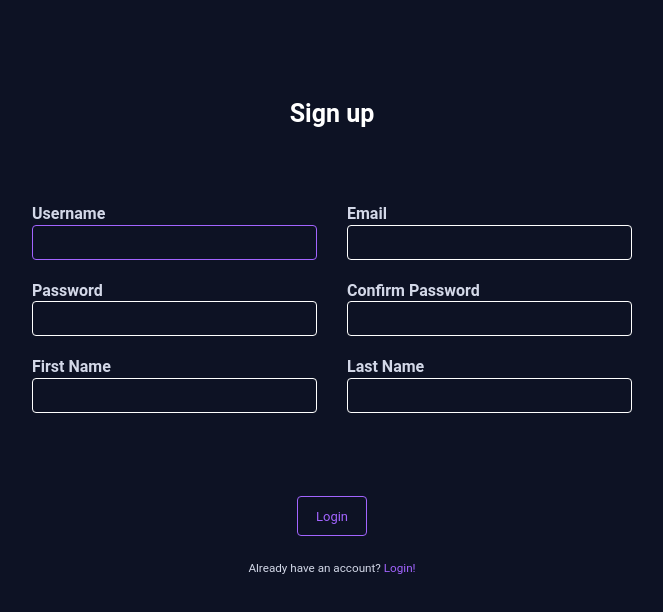
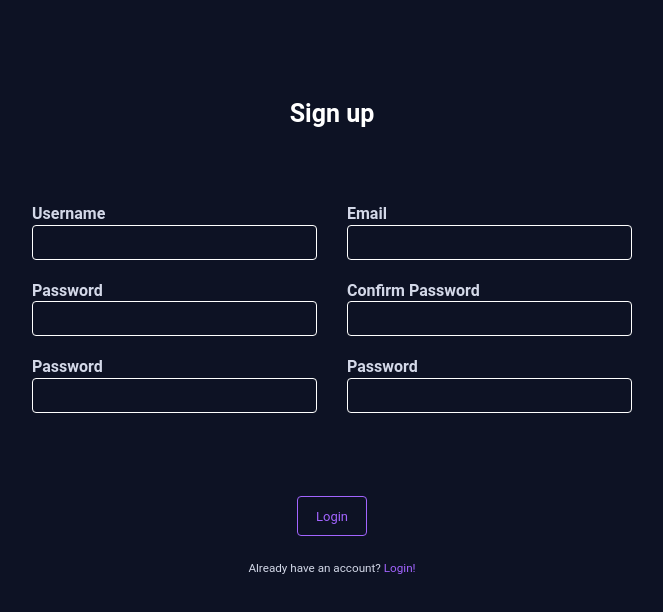
Before and after one commit to JosephBerm/client, a Next.js app: page /signup in a window 1280 px wide. Shown: the top 612 px of the page, without its empty margins (308-971 px from the left). Built offline with nearby package versions, Linux system fonts and the light colour scheme.

Commit message:
implementing validation into sign up page

```diff
--- a/app/signup/page.tsx
+++ b/app/signup/page.tsx
@@ -1,39 +1,26 @@
 'use client'
 
 import React, { useState } from 'react'
-
+import { useRouter } from 'next/navigation'
+import { setCookie } from 'cookies-next'
+import { Formik, Form } from 'formik'
+import Validations from '@/utilities/validationSchemas'
 import SignupForm from '@/classes/SignupForm'
 import instance from '@/services/httpService'
 import API from '@/services/api'
+import '@/styles/login.css'
 
-import { useRouter } from 'next/navigation'
-import { setCookie } from 'cookies-next'
-
-import InputTextBox from '@/components/InputTextBox'
-import '@/styles/login.css'
+import FormInputTextBox from '@/components/FormInputTextbox'
 
 const Page = () => {
 	const [form, setForm] = useState(new SignupForm())
-	const [passwordConfirmation, setPasswordConfirmation] = useState('')
 	const [isLoading, setIsLoading] = useState(false)
 	const router = useRouter()
 
-	const handleChange = (key: keyof SignupForm, value: string) => {
-		setForm((prevCredentials) => ({
-			...prevCredentials,
-			[key]: value,
-		}))
-	}
-
-	const handlePasswordConfirmation = (value: string) => {
-		setPasswordConfirmation(value)
-	}
-
-	const handleLogin = async (e: React.FormEvent<HTMLFormElement>) => {
-		e.preventDefault()
+	const handleLogin = async (values: SignupForm) => {
 		try {
 			setIsLoading(true)
-			const { data: authenticated } = await API.signup(form)
+			const { data: authenticated } = await API.signup(values)
 			console.log('authenticated', authenticated)
 			if (authenticated.payload) {
 				const JWTToken = authenticated.payload
@@ -60,53 +47,30 @@ const Page = () => {
 	return (
 		<div className='Signup'>
 			<h2 className='page-title'>Sign up</h2>
+			<Formik
+				initialValues={form}
+				validationSchema={Validations.signup}
+				onSubmit={(values, { setSubmitting }) => {
+					handleLogin(values)
+					setSubmitting(false)
+				}}>
+				{({ isSubmitting }) => (
+					<Form className='min-h-96 flex flex-col w-full relative'>
+						<div className='two-sided'>
+							<FormInputTextBox label='Username' name='username' />
 
-			<form className='min-h-96 flex flex-col w-full relative' onSubmit={handleLogin}>
-				<div className='two-sided'>
-					<InputTextBox
-						type='text'
-						label='Username'
-						value={form.username}
-						handleChange={(value) => handleChange('username', value)}
-						autofocused={true}
-					/>
-					<InputTextBox
-						type='text'
-						label='Email'
-						value={form.email}
-						handleChange={(value) => handleChange('email', value)}
-					/>
+							<FormInputTextBox label='Email' name='email' />
 						</div>
 						<div className='two-sided'>
-					<InputTextBox
-						type='password'
-						label='Password'
-						value={form.password}
-						handleChange={(value) => handleChange('password', value)}
-					/>
+							<FormInputTextBox label='Password' name='password' type='password' />
 
-					<InputTextBox
-						type='password'
-						label='Confirm Password'
-						value={passwordConfirmation}
-						handleChange={(value) => handlePasswordConfirmation(value)}
-					/>
+							<FormInputTextBox label='Confirm Password' name='confirmPassword' type='password' />
 						</div>
 
 						<div className='two-sided'>
-					<InputTextBox
-						type='text'
-						label='First Name'
-						value={form.firstName}
-						handleChange={(value) => handleChange('firstName', value)}
-					/>
+							<FormInputTextBox label='Password' name='firstName' />
 
-					<InputTextBox
-						type='text'
-						label='Last Name'
-						value={form.lastName}
-						handleChange={(value) => handleChange('lastName', value)}
-					/>
+							<FormInputTextBox label='Password' name='lastName' />
 						</div>
 
 						{/* <InputTextBox
@@ -128,7 +92,9 @@ const Page = () => {
 								</a>
 							</span>
 						</div>
-			</form>
+					</Form>
+				)}
+			</Formik>
 		</div>
 	)
 }
--- /dev/null
+++ b/src/components/FormInputTextbox.tsx
@@ -0,0 +1,71 @@
+'use client'
+
+import React, { useRef } from 'react'
+import { Formik, Form, Field, ErrorMessage } from 'formik'
+
+type inputMode = 'search' | 'email' | 'tel' | 'text' | 'url' | 'none' | 'numeric' | 'decimal' | undefined
+
+export interface InputType {
+	type?: string
+	value?: string
+	label: string
+	name: string
+	placeholder?: string
+	disabled?: boolean
+	readOnly?: boolean
+	autofocused?: boolean
+	pattern?: string
+	inputmode?: inputMode
+	// Error: ?
+	// Icon: ?
+	// VALIDATION: ?
+	maxLength?: number
+}
+
+const FormInputTextBox: React.FC<InputType> = ({
+	type = 'text',
+	label,
+	value,
+	name,
+	placeholder,
+	disabled,
+	readOnly,
+	autofocused,
+	maxLength,
+	inputmode,
+	pattern,
+}) => {
+	const inputRef = useRef<HTMLInputElement>(null)
+
+	const focusInput = () => {
+		if (inputRef.current) {
+			inputRef.current.focus()
+		}
+	}
+
+	return (
+		<div className='InputTextBox flex flex-col'>
+			<label onClick={focusInput} className='m-2'>
+				{label}
+			</label>
+			<Field
+				name={name}
+				ref={inputRef}
+				autoFocus={autofocused}
+				placeholder={placeholder}
+				type={type}
+				value={value}
+				disabled={disabled}
+				readOnly={readOnly}
+				maxLength={maxLength}
+				inputMode={inputmode}
+				pattern={pattern}
+				className='border-b border-gray-300'
+			/>
+
+			<ErrorMessage name={name} component='div' />
+		</div>
+	)
+}
+
+export default FormInputTextBox
--- a/src/components/Store/ProductsForm.tsx
+++ b/src/components/Store/ProductsForm.tsx
@@ -133,7 +133,7 @@ const ProductsForm = () => {
                             required={true} /> */}
 
 			<button type='submit' disabled={isLoading}>
-				{params?.id == 'create' ? "Add Product" : "Update Product"}
+				{params?.id == 'create' ? 'Add Product' : 'Update Product'}
 			</button>
 		</form>
 	)
--- /dev/null
+++ b/src/utilities/validationSchemas.ts
@@ -0,0 +1,13 @@
+import * as yup from 'yup'
+
+export default class Validations {
+	public static signup = yup.object().shape({
+		username: yup.string().required('Username is required'),
+		email: yup.string().email('Invalid email').required('Email is required'),
+		password: yup.string().min(6, 'Password must be at least 6 characters').required('Password is required'),
+		confirmPassword: yup.string().oneOf([yup.ref('password')], 'Passwords must match'),
+		firstName: yup.string().required('First name is required'),
+		lastName: yup.string().required('Last name is required'),
+		dateOfBirth: yup.date(),
+	})
+}
--- a/tsconfig.json
+++ b/tsconfig.json
@@ -21,6 +21,7 @@
 		"paths": {
 			"@/*": ["./*"],
 			"@/components/*": ["src/components/*"],
+			"@/utilities/*": ["src/utilities/*"],
 			"@/services/*": ["src/services/*"],
 			"@/classes/*": ["src/classes/*"],
 			"@/helpers/*": ["src/helpers/*"],
```
Lines whose indentation alone changed are shown as unchanged.
